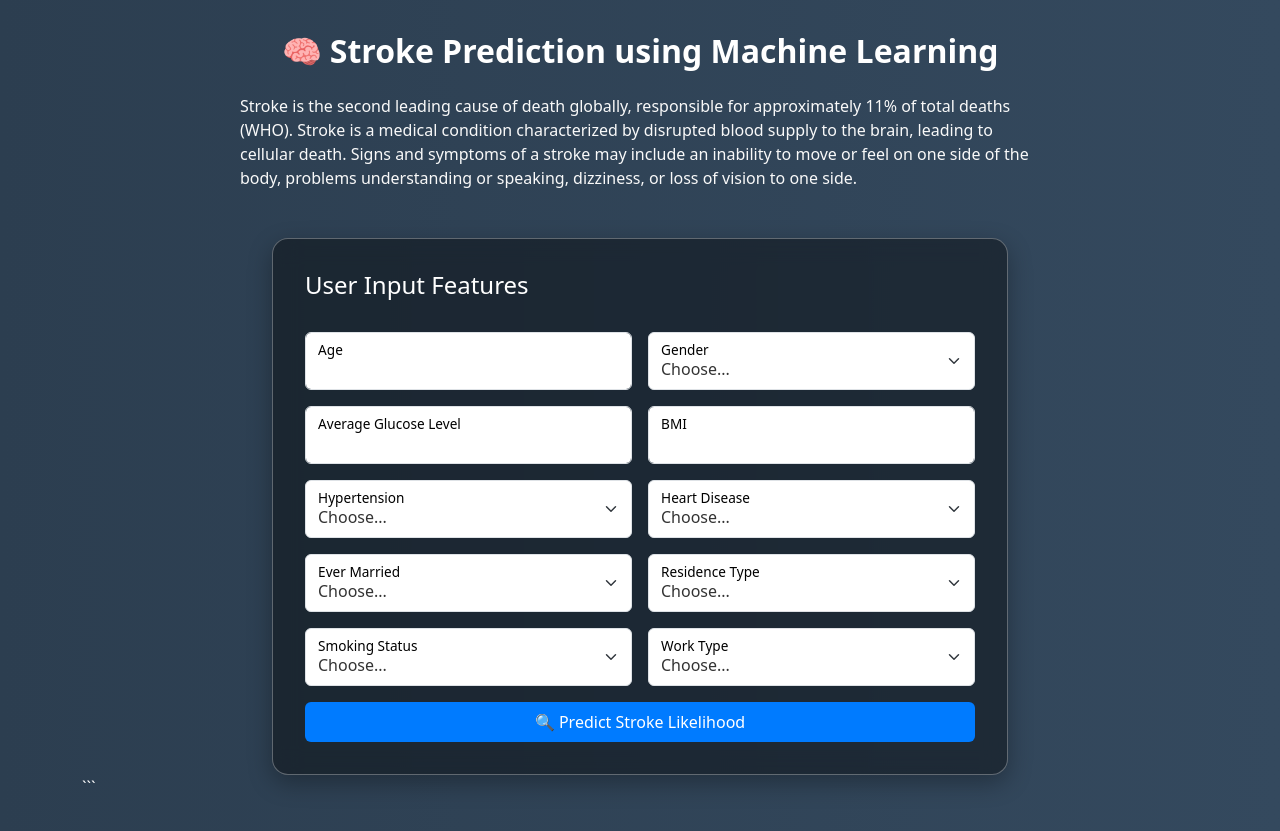
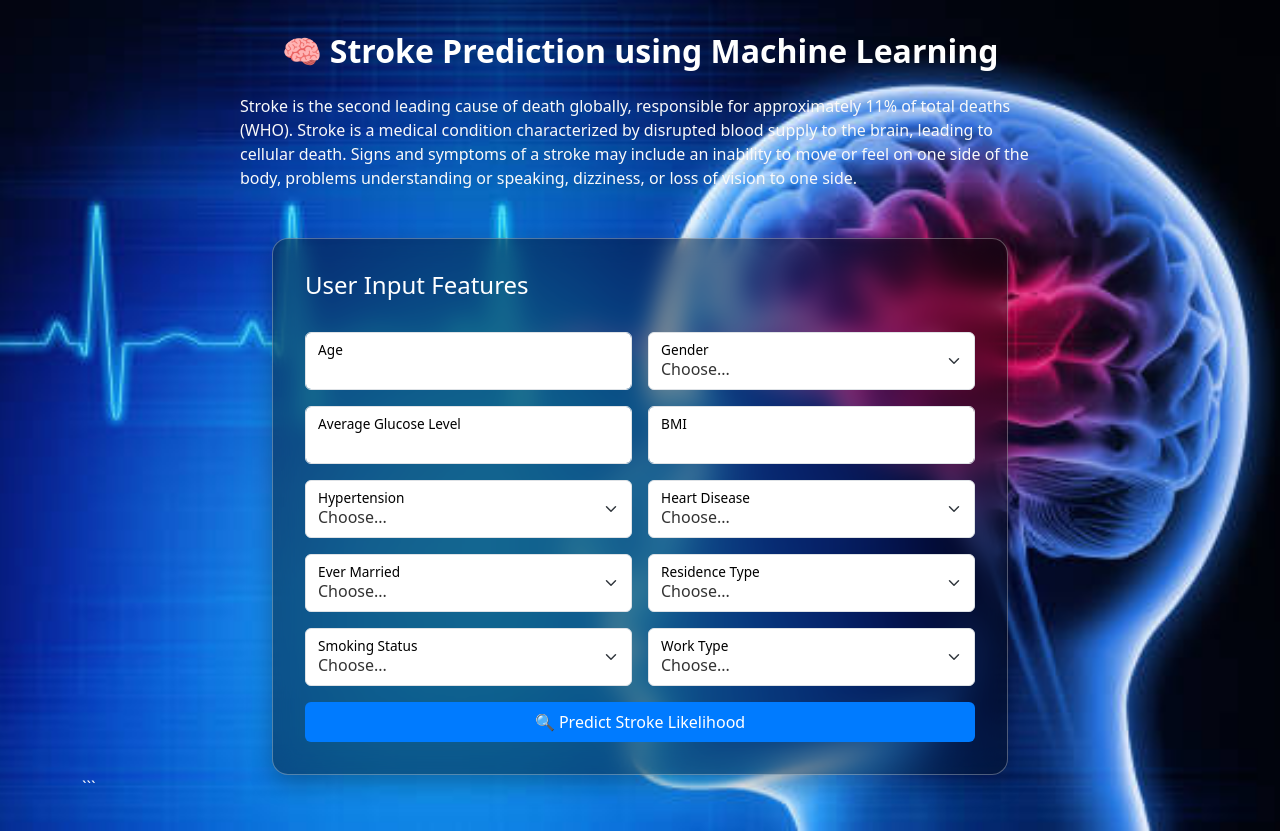
Before and after one commit to lakshmihegde17/Stroke-Prediction-Web-Application, a Flask app: page / in a window 1280 px wide. Run offline with Flask 3, Linux system fonts and the light colour scheme; parts of the project's set-up code (start-up, migrations or seed data) failed here and were passed over.

Commit message:
Project Updated

```diff
--- a/app.py
+++ b/app.py
@@ -6,7 +6,6 @@ app = Flask(__name__)
 
 # Load the model
 stroke_model = joblib.load("model.joblib")
-
 
 # Helper function for prediction
 def predict_input(single_input):
@@ -17,6 +16,11 @@ def predict_input(single_input):
     X = input_df[numeric_cols + encoded_cols]
     prediction = stroke_model['model'].predict(X)
     return prediction
+
+
+@app.route('/')
+def home():
+    return render_template('index.html')
 
 
 @app.route("/", methods=["GET", "POST"])
@@ -57,11 +61,18 @@ def index():
 
         # Predict and redirect to result page
         prediction = predict_input(single_input)
-        result = "Likely" if prediction[0] == 1 else "Not Likely"
+
+        # Updated result message
+        if prediction[0] == 1:
+            result = "You might be at risk for a brain stroke. Please consult a healthcare professional."
+        else:
+            result = "You are in good health and not likely to have a brain stroke."
+
         return render_template("result.html", result=result)
 
     return render_template("index.html")
 
 
+# Only one instance of this block is needed
 if __name__ == "__main__":
     app.run(debug=True)
--- a/templates/index.html
+++ b/templates/index.html
@@ -8,7 +8,8 @@
   <link href="https://cdn.jsdelivr.net/npm/bootstrap@5.3.0-alpha1/dist/css/bootstrap.min.css" rel="stylesheet">
   <style>
     body {
-      background: linear-gradient(to right, #2c3e50, #34495e); /* Darker gradient background */
+      background: url("{{ url_for('static', filename='images/bg.jpg') }}") no-repeat center center;
+      background-size: cover;
       min-height: 100vh;
       padding: 2rem 0;
       color: white; /* White text for contrast */
--- a/templates/result.html
+++ b/templates/result.html
@@ -7,7 +7,8 @@
   <link href="https://cdn.jsdelivr.net/npm/bootstrap@5.3.0-alpha1/dist/css/bootstrap.min.css" rel="stylesheet" />
   <style>
     body {
-      background: linear-gradient(to right, #e0eafc, #cfdef3);
+      background: url("{{ url_for('static', filename='images/prain.png') }}") no-repeat center center;
+      background-size: cover;
       min-height: 100vh;
       display: flex;
       align-items: center;
```
Also changed, not shown: static/images/bg.jpg (added), static/images/prain.png (added).
